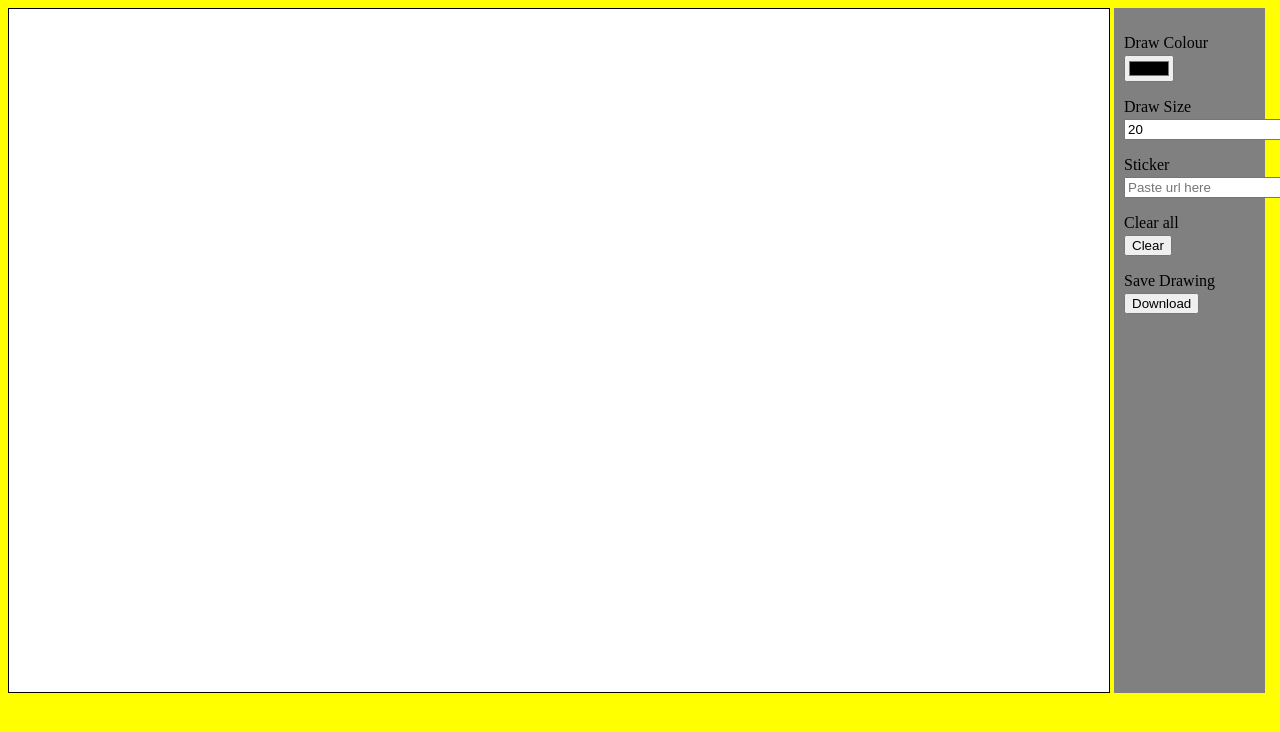
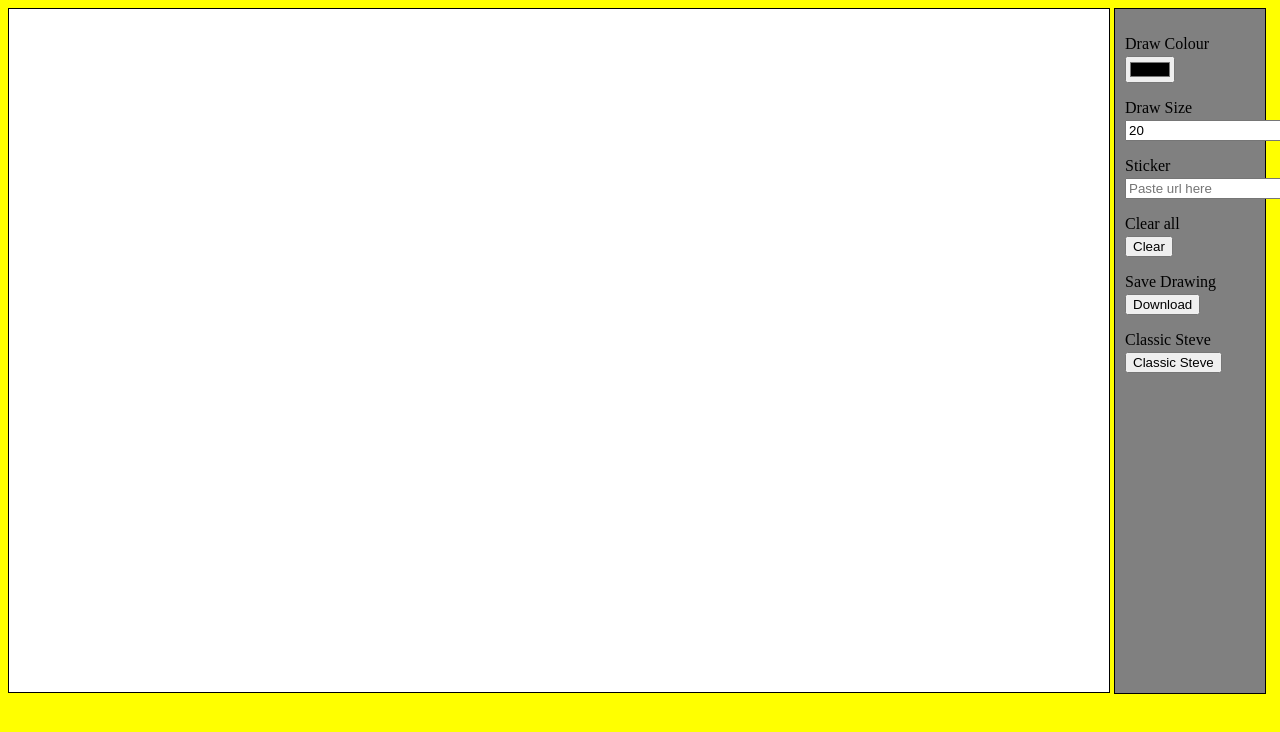
Before and after one commit to haribobooth/javascript_paint_lab, a website: page index.html in a window 1280 px wide. Shown: the top 732 px of the page. Drawn offline with Linux system fonts and the light colour scheme.

Commit message:
add classic steve

```diff
--- a/index.html
+++ b/index.html
@@ -1,7 +1,7 @@
 <!DOCTYPE html>
 <html>
 <head>
-  <title>Canvas Startpoint</title>
+  <title>HAG PAINT.js.html.rb.css.java</title>
   <script src='index.js'></script>
   <link rel='stylesheet' type='text/css' href='main.css'>
 </head>
@@ -14,6 +14,7 @@
     <div id="sticker-url"><p>Sticker</p><input type="text" id="url-input" placeholder="Paste url here"></div>
     <div id="clear-button-div"><p>Clear all</p><input type="button" id="clear-button" value="Clear"></div>
     <div id="download-button-div"><p>Save Drawing</p><a id="download-button" download="drawing.png"><input type="button" value="Download"></a></div>
+    <div id="steve-div"><p>Classic Steve</p><input id="classic-steve" type="button" value="Classic Steve"></div>
   </div>
 </main>
 </body>
--- a/public/index.js
+++ b/public/index.js
@@ -112,7 +112,10 @@ var app = function(){
     downloadButton.href = dataURL;
   };
 
-
+  var steveButton = document.querySelector('#classic-steve');
+  steveButton.onclick = function(){
+    img.src = "https://scontent.xx.fbcdn.net/v/t1.0-9/10933712_1084239348271414_7259522291350491604_n.jpg?oh=fda04bdf833aa34924fb575fd4357ba7&oe=593389AA";
+  };
 };
 
 window.onload = app;
--- a/public/main.css
+++ b/public/main.css
@@ -14,10 +14,11 @@ canvas {
 #sidebar {
   display: inline-block;
   background-color: grey;
-  height: 665px;
-  max-width: 131px;
+  height: 664px;
+  max-width: 130px;
   padding: 10px;
   vertical-align: top;
+  border: 1px solid black;
 }
 
 p {
```
